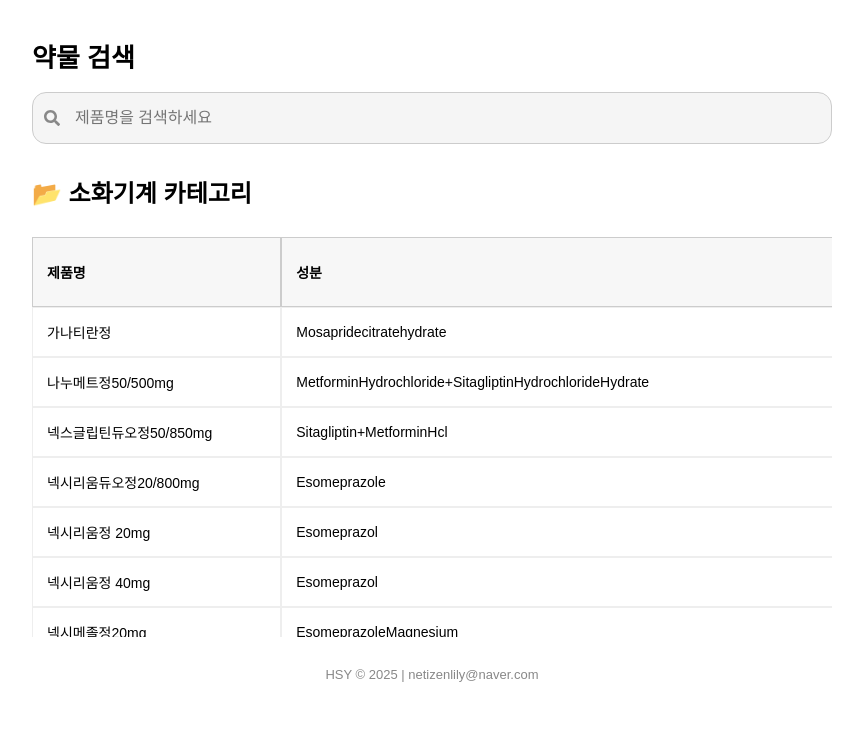
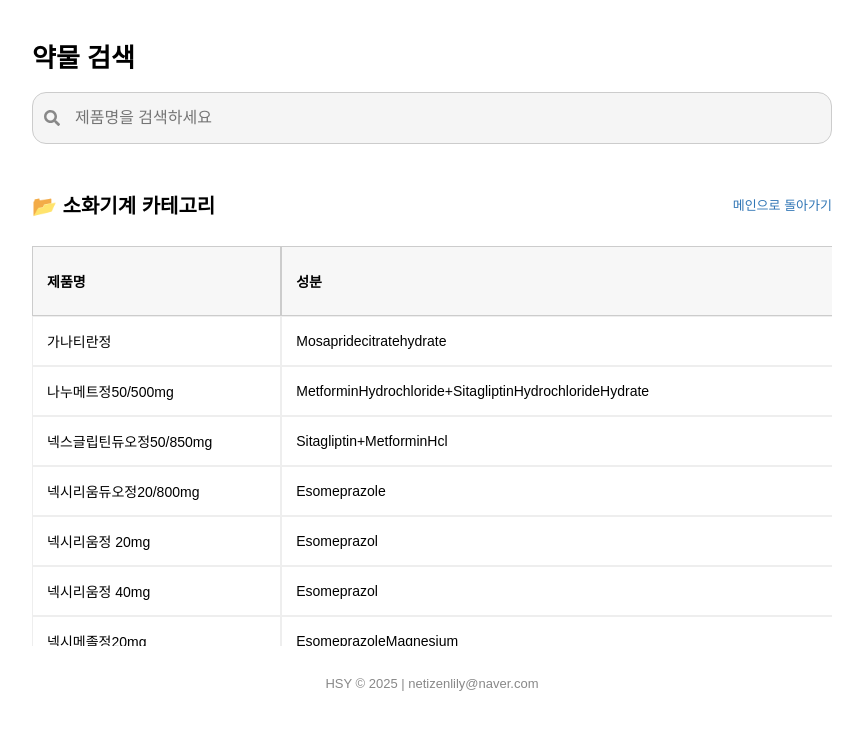
Before and after one commit to dasampharm/dasanpharm, a React (Create React App) app: page / in a window 1280 px wide. Both pictures are taken after a click on the button "소화기계". Shown: the top 730 px of the page, without its empty margins (208-1071 px from the left). Built offline with nearby package versions, Linux system fonts and the light colour scheme.

Commit message:
App.js 업데이트_933

```diff
--- a/src/App.js
+++ b/src/App.js
@@ -122,18 +122,17 @@ function App() {
       )}
 
       {(selectedDrug || selectedCategory) && (
-        <div style={{ width: "100%", overflowX: "auto", overscrollBehavior: "contain" }}>
-          <div style={{ width: "fit-content", minWidth: "100%" }}>
+        <div style={{ width: "100%" }}>
+          <div style={{ display: "flex", justifyContent: "space-between", alignItems: "center", marginTop: "20px", marginBottom: "10px" }}>
+            <h2 style={{ fontSize: "20px" }}>{selectedDrug ? "동일성분조회" : `📂 ${selectedCategory} 카테고리`}</h2>
+            <span onClick={() => { setSelectedCategory(null); setSelectedDrug(null); setQuery(""); }} style={{ fontSize: "13px", color: "#2F75B5", cursor: "pointer" }}>메인으로 돌아가기</span>
+          </div>
+
           {selectedDrug && (
-              <div style={{ marginBottom: "8px" }}>
+            <div style={{ marginBottom: "10px" }}>
               <div style={{ fontSize: "16px" }}>성분: {selectedDrug["성분"]} {selectedDrug["용량"]}</div>
             </div>
           )}
-
-            <div style={{ display: "flex", justifyContent: "space-between", alignItems: "center", marginBottom: "8px" }}>
-              <h2>{selectedDrug ? "동일성분조회" : `📂 ${selectedCategory} 카테고리`}</h2>
-              <span onClick={() => { setSelectedCategory(null); setSelectedDrug(null); setQuery(""); }} style={{ fontSize: "13px", color: "#2F75B5", cursor: "pointer" }}>메인으로 돌아가기</span>
-            </div>
 
           {selectedDrug && (
             <label style={{ marginBottom: "8px", display: "block" }}>
@@ -141,7 +140,8 @@ function App() {
             </label>
           )}
 
-            <div style={{ maxHeight: "400px", overflowX: "auto", overflowY: "auto", position: "relative", overscrollBehavior: "contain" }}>
+          <div style={{ overflowX: "auto", overflowY: "auto", maxHeight: "400px", overscrollBehavior: "contain" }}>
+            <div style={{ width: "fit-content", minWidth: "100%" }}>
               <table style={{ borderCollapse: "separate", borderSpacing: "0", fontSize: "14px", width: "100%", marginBottom: "0" }}>
                 <thead>
                   <tr>
```
Lines whose indentation alone changed are shown as unchanged.
